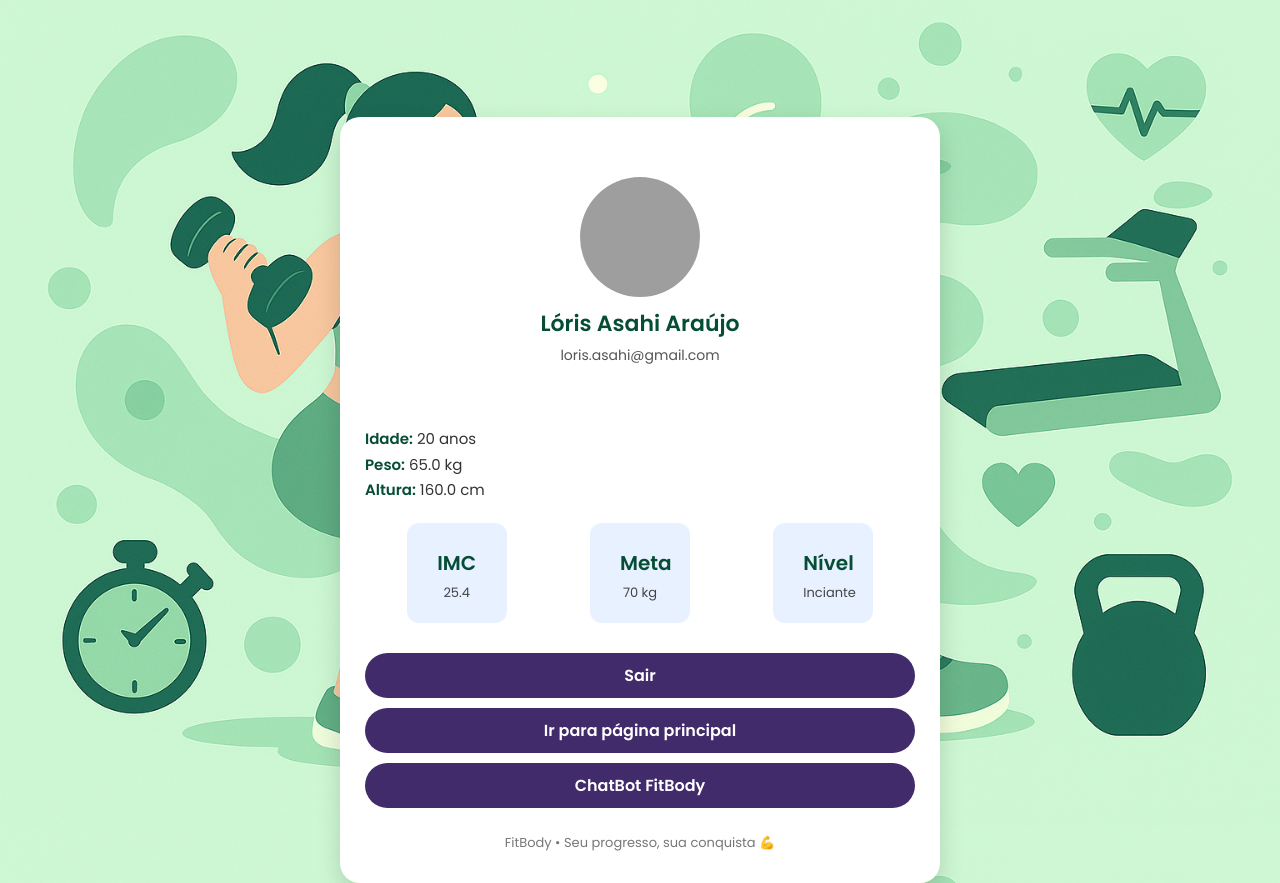
After one commit to LorisAraujo/ProjetoExtensao20252, a Flask app: page /usuario in a window 1280 px wide. The commit adds this page. Run offline with Flask 3, Linux system fonts and the light colour scheme; a user stored in the database is signed in; data comes from the database, SQL or seed files in the repository; both versions use the stored data as it was after the commit; grey boxes are pictures that could not be loaded.

Commit message:
atualização 3.0

```diff
--- a/app.py
+++ b/app.py
@@ -59,9 +59,9 @@ def acesso():
     usuario = db.execute('SELECT * FROM usuario WHERE email = ? AND senha = ?', (email, senha)).fetchone()
 
     if usuario:
-        return redirect('/principal')
+        session['usuario_id'] = usuario['id'] # Salvar o ID do usuário logado
+        return redirect('/usuario')
     else:
-        flash('nome e/ou senha invalidos, tente novamente!')
         return redirect ('/login')
 
 @app.route("/cadastro")
@@ -70,7 +70,15 @@ def cadastro():
 
 @app.route("/principal")
 def principal():
+
     return render_template('principal.html')
+
+@app.route("/usuario")
+def usuario():
+    usuario_id = session['usuario_id']
+    db = get_db()
+    usuario = db.execute('SELECT * FROM usuario WHERE id = ?', (usuario_id,)).fetchone()
+    return render_template('usuario.html', usuario=usuario)
 
 @app.route("/login")
 def login_acesso():
--- a/static/css/home.css
+++ b/static/css/home.css
@@ -103,6 +103,11 @@ body {
   transition: 0.3s;
 }
 
+button a {
+  text-decoration: none;
+  color: black;
+}
+
 .hero-text button:hover {
   background-color: #138a64;
   transform: scale(1.05);
--- a/static/css/principal.css
+++ b/static/css/principal.css
@@ -161,7 +161,7 @@ textarea {
 }
 
 button {
-    background-color: #1bb382;
+    background-color: #412b6b;
     color: white;
     border: #b0db9c;
     padding: 10px 20px;
@@ -173,7 +173,7 @@ button {
 }
 
 button:hover {
-    background-color: #138a64;
+    background-color: #b0db9c;
     transform: scale(1.05);
 }
 
--- /dev/null
+++ b/static/css/usuario.css
@@ -0,0 +1,135 @@
+@import url("https://fonts.googleapis.com/css2?family=Poppins:wght@400;600&display=swap");
+
+* {
+    margin: 0;
+    padding: 0;
+    box-sizing: border-box;
+     font-family: "Poppins", sans-serif;
+
+}
+body {
+    background-image: url(/static/img/fundo.png);
+    background-size: cover; /* Ajusta para cobrir toda a tela */
+    background-position: center; /* Centraliza */
+    background-repeat: repeat-y; /*evita repetição */
+    height: 100vh; /* Faz o fundo ocupar a tela inteira */
+    display: flex;
+    justify-content: center;
+    align-items: center;
+    padding: 70px 70px 70px;
+
+}
+
+.container {
+    background-color: white;
+    border-radius: 20px;
+    max-width: 600px;
+    width: 100%;
+    padding: 40px 25px 30px;
+    box-shadow: 0 10px 25px rgba(0,0,0,0.15);
+    text-align: center;
+    margin-top: 200px;
+
+}
+.topo {
+    display: flex;
+    flex-direction: column;
+    align-items: center;
+    padding: 10px 25px 40px;
+    margin-top: 10px;
+    }
+
+.foto-perfil {
+    width: 120px;
+    height: 120px;
+    border-radius: 50%;
+    object-fit: cover;
+    margin-bottom: 10px;
+}
+
+.nome {
+    font-size: 22px;
+    font-weight: 700;
+    color: #064d35;
+    margin-bottom: 5px;
+}
+
+.email {
+    color: #555;
+    font-size: 14px;
+    margin-bottom: 20px;
+}
+
+.info {
+    text-align: left;
+    font-size: 15px;
+    color: #333;
+    margin-bottom: 20px;
+    line-height: 1.7;
+}
+
+.info span {
+    font-weight: bold;
+    color: #064d35;
+}
+
+.metricas {
+    display: flex;
+    justify-content: space-around;
+    margin-top: 20px;
+}
+
+.card-metrica {
+    background: #e8f1ff;
+    border-radius: 12px;
+    padding: 20px 30px 20px;
+    width: 100px;
+    text-align: center;
+}
+
+.card-metrica h3 {
+    color: #064d35;
+    margin: 5px 0;
+    font-size: 20px;
+    text-align: center;
+}
+
+.card-metrica p {
+    color: #444;
+    font-size: 13px;
+    margin: 0;
+    text-align: center;
+}
+
+.acoes {
+    margin-top: 30px;
+    display: flex;
+    flex-direction: column;
+    gap: 10px;
+}
+
+a {
+    display: block;
+    text-decoration: none;
+    background-color: white;
+    color: #fff;
+    font-weight: 600;
+    padding: 10px;
+    border-radius: 10px;
+    transition: 0.3s;
+}
+
+.logout {
+    background-color: #412b6b;
+    border-radius: 40px;
+}
+
+.logout:hover {
+    background-color: #b0db9c;
+}
+
+.rodape {
+    margin-top: 25px;
+    font-size: 13px;
+    color: #777;
+}
--- a/templates/cadastro.html
+++ b/templates/cadastro.html
@@ -107,7 +107,7 @@
 
         <!-- Botão de cadastro -->
         <div class="button-container">
-          <button id="botao" type="submit">Cadastrar</a></button>
+          <button id="botao" type="submit">Cadastrar</button>
         </div>
         <!-- Ir para Login-->
         <div class="login-cta">
--- a/templates/chatbot.html
+++ b/templates/chatbot.html
@@ -12,8 +12,8 @@
         <div id="chat-header">Chat FitBody</div>
         <div id="chat-box"></div>
         <input type="text" id="user-input" placeholder="Escreva sua mensagem..." />
-        <button onclick="sendMessage()">Enviar</button>
-        <button id="">Voltar</button>
+        <button onclick="sendMessage()">Enviar pergunta</button>
+        <button ><a href="/usuario">Voltar a página do usuário</a></button>
     </div>
 
     <script src="/static/js/chatbot.js"></script>
--- a/templates/home.html
+++ b/templates/home.html
@@ -25,7 +25,7 @@
     <div class="hero-text">
       <h2>Transforme seu corpo, transforme sua vida</h2>
       <p>Treine com consistência, cuide da alimentação e veja os resultados acontecerem.</p>
-      <button id="btnComecar">Começar Agora</button>
+      <button id="btnComecar"><a href="/cadastro">Começar Agora</a></button>
     </div>
   </main>
 
--- a/templates/principal.html
+++ b/templates/principal.html
@@ -98,8 +98,8 @@
         </div>
 
         <div class="button-voltar">
-            <button class="botao"><a href="/">Voltar a página inicial</a></button>
-            <button class="botao"><a href="/chatbot">ChatBot FitBody</a></button>
+            <button class="botao"><a href="/usuario">Voltar a página do usuário</a></button>
+
         </div>
     </div>
 
--- /dev/null
+++ b/templates/usuario.html
@@ -0,0 +1,55 @@
+<!DOCTYPE html>
+<html lang="pt-br">
+<head>
+    <meta charset="UTF-8">
+    <meta name="viewport" content="width=device-width, initial-scale=1.0">
+    <title>Fitbody - Página do usuário</title>
+    <link rel="stylesheet" href="/static/css/usuario.css">
+</head>
+<body>
+    <div class="container">
+        <div class="topo">
+            <img src="https://cdn.pixabay.com/photo/2017/06/13/12/53/profile-2398782_1280.png" alt="Foto de perfil" class="foto-perfil">
+            <div class="nome">{{ usuario['nome'] }}</div>
+            <div class="email">{{ usuario['email'] }}</div>
+        </div>
+
+        <div class="info">
+            <p><span>Idade:</span> {{ usuario['idade'] }} anos</p>
+            <p><span>Peso:</span> {{ usuario['peso'] }} kg</p>
+            <p><span>Altura:</span> {{ usuario['altura'] }} cm</p>
+        </div>
+
+        <div class="metricas">
+            <div class="card-metrica">
+                <h3>IMC</h3>
+                <p>
+                {% if usuario['altura'] and usuario['peso'] %}
+                    {{ (usuario['peso'] / ((usuario['altura']/100)**2)) | round(1) }}
+                {% else %}
+                    -
+                {% endif %}
+                </p>
+            </div>
+            <div class="card-metrica">
+                <h3>Meta</h3>
+                <p>70 kg</p>
+            </div>
+            <div class="card-metrica">
+                <h3>Nível</h3>
+                <p>Inciante</p>
+            </div>
+        </div>
+
+        <div class="acoes">
+            <a href="/" class="logout">Sair</a>
+            <a href="/principal" class="logout">Ir para página principal</a>
+            <a href="/chatbot" class="logout">ChatBot FitBody</a>
+            </div>
+
+            <div class="rodape">
+            FitBody • Seu progresso, sua conquista 💪
+        </div>
+    </div>
+</body>
+</html>
```
Also changed, not shown: static/css/chatbot.css (+8 -3 lines), database.db.
